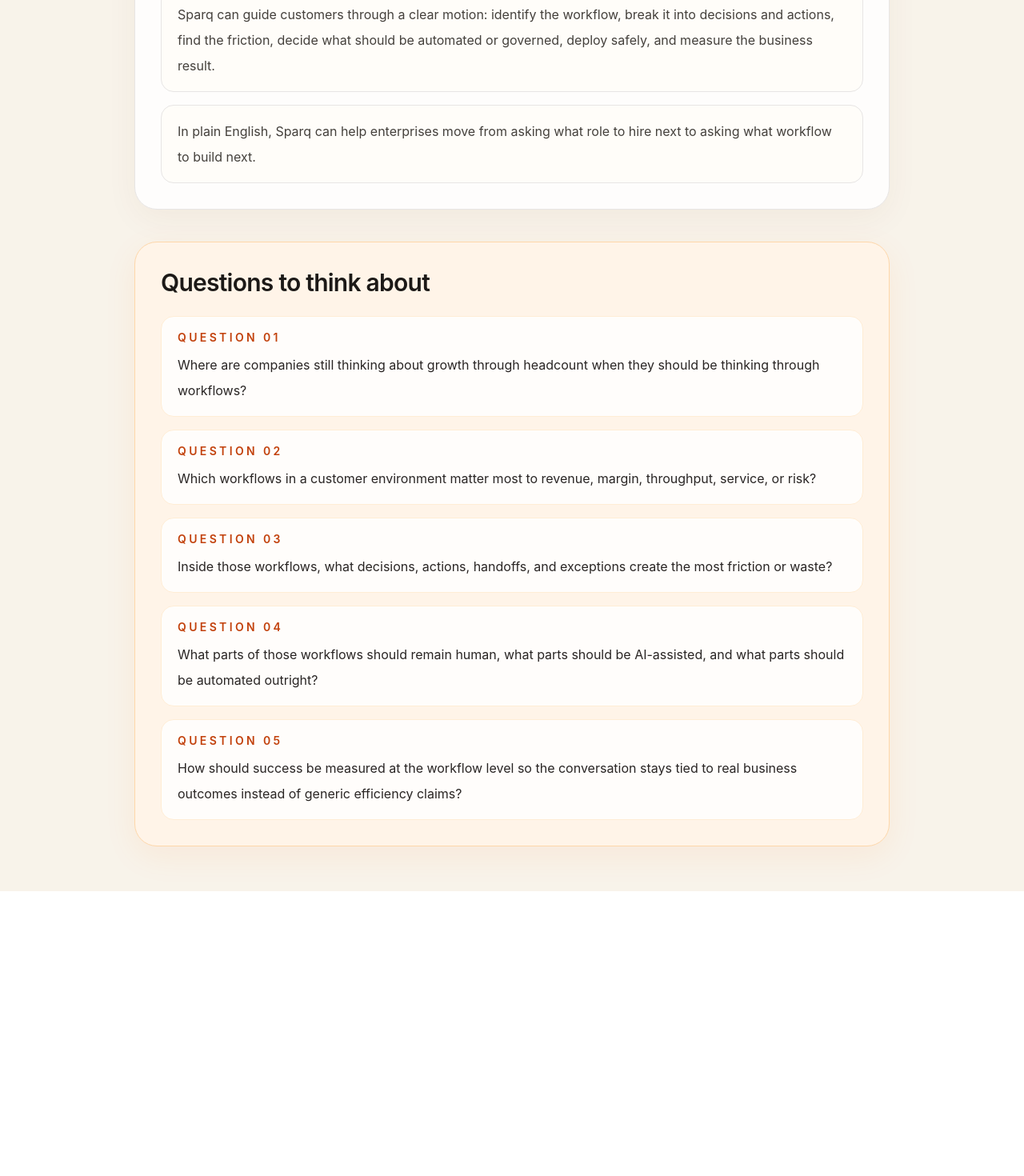
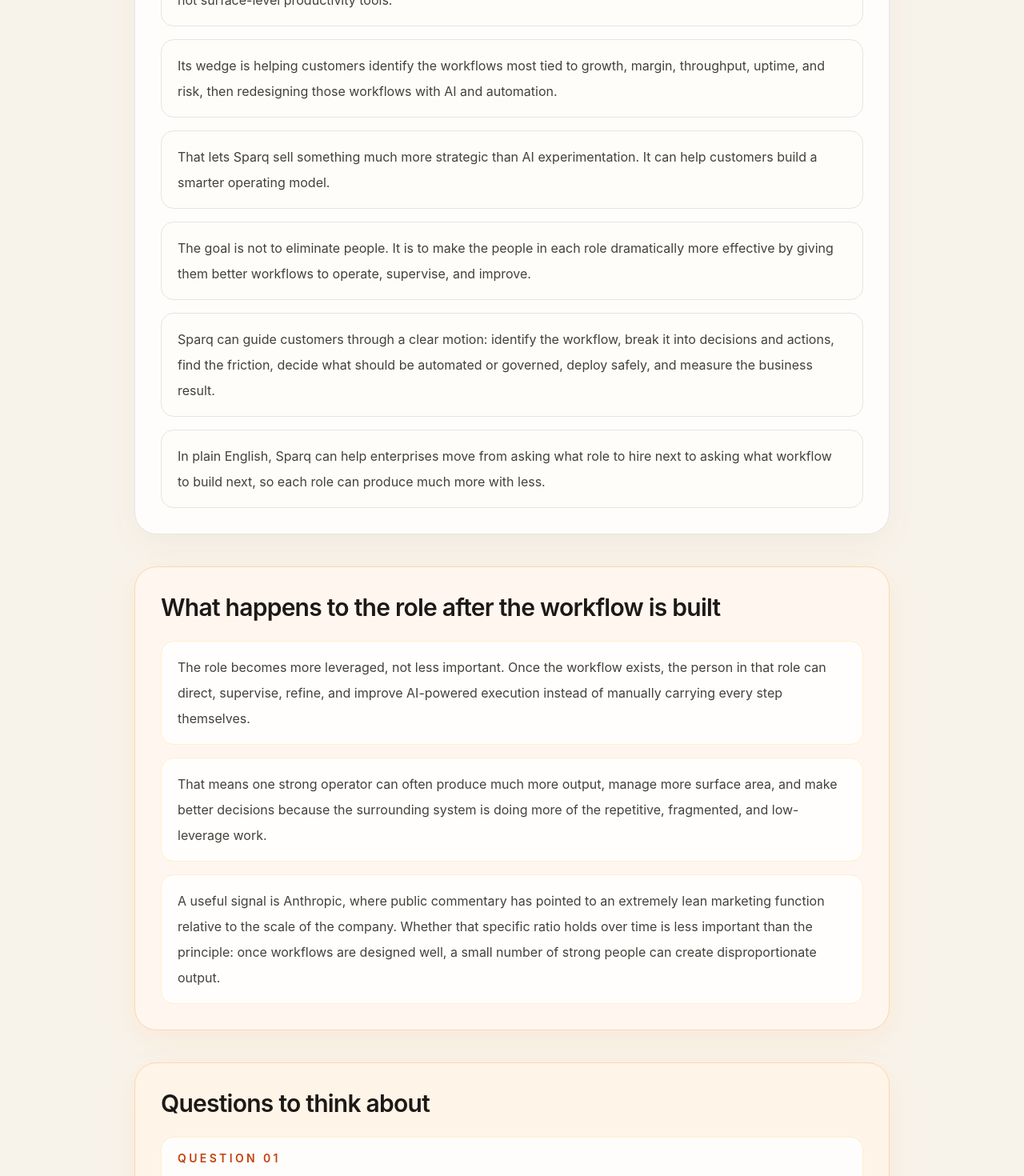
Before and after one commit to JE-MM-754/work-tools, a Next.js app: page /interview/sparq-gtm-reinvention-2026-04-01 in a window 1280 px wide. Shown: the part 2480-3950 px from the top of the page at 80% size. Before the commit the page ends 3594 px from the top, so only its background shows below. Built offline with nearby package versions, Linux system fonts and the light colour scheme.

Commit message:
Tie Sparq thesis to role leverage after workflow design

```diff
--- a/src/app/interview/sparq-gtm-reinvention-2026-04-01/page.tsx
+++ b/src/app/interview/sparq-gtm-reinvention-2026-04-01/page.tsx
@@ -30,6 +30,8 @@
   'Companies will increasingly stop asking, how do we make each employee a little more productive, and start asking, which workflows drive the most important outcomes in the business?',
   'This means AI budgets will move away from shallow role-based assistants and toward systems that improve cycle time, throughput, conversion, quality, margin, service levels, and speed of execution.',
   'It also means workflow design will matter more than prompt design. The biggest gains will come from understanding how work flows across teams and systems, not from isolated AI features.',
+  'Once the right workflows are built, the role does not disappear. It becomes more leveraged. One person can manage, direct, and improve AI-powered workflows to generate far more output than the old model allowed.',
+  'That is why some of the most advanced AI-native companies can run surprisingly lean. A useful signal is Anthropic, where public commentary has highlighted an extremely small marketing team relative to its scale. The point is not to copy a headcount number blindly. The point is that well-designed workflows let a small number of strong operators produce disproportionate output.',
   'As AI moves into real workflows, security, governance, observability, and human control become critical because the stakes are higher when AI touches live operations.',
   'The winners in AI services will be the firms that help enterprises make this shift in thinking, from headcount-first scaling to workflow-first scaling.',
 ];
@@ -38,8 +40,9 @@
   'Sparq is well positioned because its brand already points toward the hard operational work inside enterprises, not surface-level productivity tools.',
   'Its wedge is helping customers identify the workflows most tied to growth, margin, throughput, uptime, and risk, then redesigning those workflows with AI and automation.',
   'That lets Sparq sell something much more strategic than AI experimentation. It can help customers build a smarter operating model.',
+  'The goal is not to eliminate people. It is to make the people in each role dramatically more effective by giving them better workflows to operate, supervise, and improve.',
   'Sparq can guide customers through a clear motion: identify the workflow, break it into decisions and actions, find the friction, decide what should be automated or governed, deploy safely, and measure the business result.',
-  'In plain English, Sparq can help enterprises move from asking what role to hire next to asking what workflow to build next.',
+  'In plain English, Sparq can help enterprises move from asking what role to hire next to asking what workflow to build next, so each role can produce much more with less.',
 ];
 
 const questions = [
@@ -106,6 +109,21 @@
           </div>
         </section>
 
+        <section className="mt-10 rounded-[1.75rem] border border-orange-200 bg-[#fff7ef] p-8 shadow-[0_12px_40px_rgba(249,115,22,0.08)]">
+          <SectionHeader title="What happens to the role after the workflow is built" />
+          <div className="mt-6 space-y-4">
+            <div className="rounded-2xl border border-orange-100 bg-white/85 px-5 py-4 text-base leading-8 text-stone-700">
+              The role becomes more leveraged, not less important. Once the workflow exists, the person in that role can direct, supervise, refine, and improve AI-powered execution instead of manually carrying every step themselves.
+            </div>
+            <div className="rounded-2xl border border-orange-100 bg-white/85 px-5 py-4 text-base leading-8 text-stone-700">
+              That means one strong operator can often produce much more output, manage more surface area, and make better decisions because the surrounding system is doing more of the repetitive, fragmented, and low-leverage work.
+            </div>
+            <div className="rounded-2xl border border-orange-100 bg-white/85 px-5 py-4 text-base leading-8 text-stone-700">
+              A useful signal is Anthropic, where public commentary has pointed to an extremely lean marketing function relative to the scale of the company. Whether that specific ratio holds over time is less important than the principle: once workflows are designed well, a small number of strong people can create disproportionate output.
+            </div>
+          </div>
+        </section>
+
         <section className="mt-10 rounded-[1.75rem] border border-orange-200 bg-[#fff4e8] p-8 shadow-[0_12px_40px_rgba(249,115,22,0.08)]">
           <SectionHeader title="Questions to think about" />
           <div className="mt-6 space-y-4">
```
